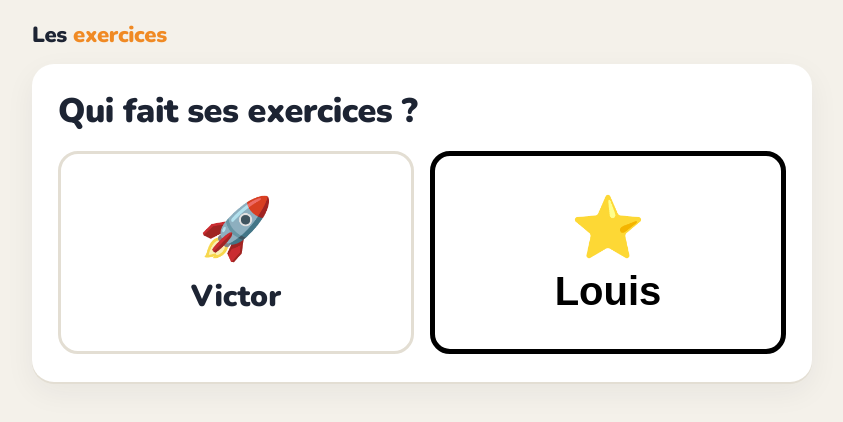
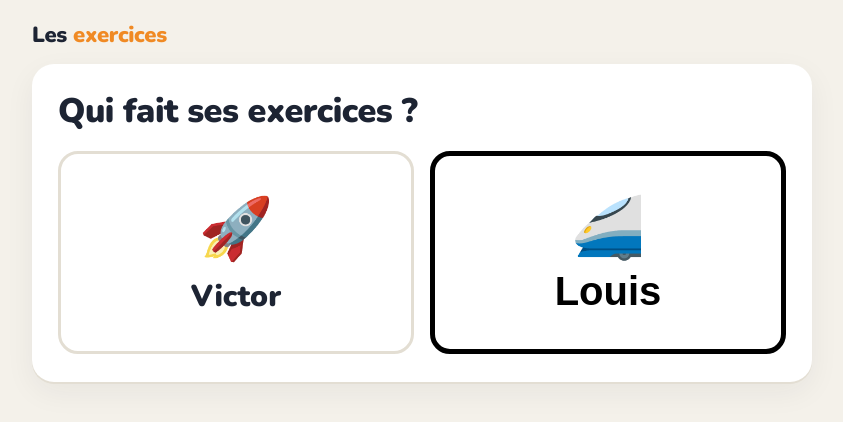
Before and after one commit to blatourdev/blatourdev.github.io, a plain HTML site: page exercices/index.html in a window 1280 px wide. Shown: the whole page, without its empty margins (218-1061 px from the left). Drawn offline with nearby package versions, Linux system fonts and the light colour scheme.

Commit message:
Louis : exercice Encadrer un nombre (M13), icône train
Co-Authored-By: Claude Opus 5.5 <noreply@anthropic.com>
Claude-Session: https://claude.ai/code/session_013fD4dkjYEdsaB4JzEmY7KC

```diff
--- a/exercices/index.html
+++ b/exercices/index.html
@@ -8,7 +8,7 @@
 <meta http-equiv="Pragma" content="no-cache">
 <meta http-equiv="Expires" content="0">
 <title>Les exercices de Victor &amp; Louis</title>
-<link rel="apple-touch-icon" id="touchIcon" href="icon-victor.png">
+<link rel="apple-touch-icon" id="touchIcon" href="icon-victor.png?v=2">
 <link rel="icon" id="favIcon" type="image/png" href="icon-victor.png">
 <meta name="apple-mobile-web-app-title" id="appTitle" content="Exercices">
 <link rel="preconnect" href="https://fonts.googleapis.com">
@@ -62,6 +62,10 @@
   .fbox{display:inline-flex;flex-direction:column;align-items:center;gap:6px}
   .fbox input{width:120px}
   .fbox .rule{width:140px;height:4px;background:var(--ink);border-radius:2px}
+  .enc{display:flex;align-items:center;gap:14px;flex-wrap:wrap;font-size:1.4em;font-weight:800}
+  .enc input{width:150px;text-align:center}
+  .enc input.bad{border-style:dashed;border-color:var(--red)}
+  body.louis .enc{gap:18px}
   .opts{display:grid;gap:12px;width:100%}
   .opt{font:inherit;font-size:var(--fs-opt);font-weight:700;text-align:left;background:var(--soft);border:var(--border) solid var(--line);border-radius:14px;padding:16px 18px;cursor:pointer;color:var(--ink);min-height:64px}
   .opt.sel{border-color:var(--blue);background:var(--blue-soft)}
@@ -241,6 +245,22 @@ const EXERCISES={
      ]}
   ],
   louis:[
+    {id:"encadrer-1", title:"Encadrer un nombre", date:"Mercredi 18 novembre 2026",
+     memo:[
+      "<strong>Entre 2 dizaines :</strong> je regarde la dizaine avant et la dizaine après.",
+      "<strong>Exemple :</strong> 630 &lt; 635 &lt; 640.",
+      "<strong>Entre 2 centaines :</strong> je regarde la centaine avant et la centaine après.",
+      "<strong>Exemple :</strong> 600 &lt; 635 &lt; 700."
+     ],
+     parts:["Entre 2 dizaines","Entre 2 centaines"],
+     questions:[
+      {part:"Entre 2 dizaines",type:"enc",n:247,step:10,prompt:"Encadre 247<br>entre 2 dizaines.",hint:"La dizaine avant 247 finit par 0 : 240.<br>La dizaine après : 250.",expl:"<b>240 &lt; 247 &lt; 250</b>"},
+      {part:"Entre 2 dizaines",type:"enc",n:583,step:10,prompt:"Encadre 583<br>entre 2 dizaines.",hint:"La dizaine avant 583 : 580.<br>La dizaine après : 590.",expl:"<b>580 &lt; 583 &lt; 590</b>"},
+      {part:"Entre 2 dizaines",type:"enc",n:718,step:10,prompt:"Encadre 718<br>entre 2 dizaines.",hint:"La dizaine avant 718 : 710.<br>La dizaine après : 720.",expl:"<b>710 &lt; 718 &lt; 720</b>"},
+      {part:"Entre 2 centaines",type:"enc",n:462,step:100,prompt:"Encadre 462<br>entre 2 centaines.",hint:"Une centaine finit par 00.<br>Avant 462 : 400. Après : 500.",expl:"<b>400 &lt; 462 &lt; 500</b>"},
+      {part:"Entre 2 centaines",type:"enc",n:815,step:100,prompt:"Encadre 815<br>entre 2 centaines.",hint:"Avant 815 : 800.<br>Après : 900.",expl:"<b>800 &lt; 815 &lt; 900</b>"},
+      {part:"Entre 2 centaines",type:"enc",n:139,step:100,prompt:"Encadre 139<br>entre 2 centaines.",hint:"Avant 139 : 100.<br>Après : 200.",expl:"<b>100 &lt; 139 &lt; 200</b>"}
+     ]},
     {id:"etre-avoir-1", title:"Être ou avoir ?", date:"Mercredi 18 novembre 2026",
      memo:[
       "<strong>Être :</strong> je suis, tu es, il est, nous sommes, vous êtes, ils sont.",
@@ -342,7 +362,7 @@ function multGrid(q){
   });
   return `<div class="mwrap"><div class="mult" style="grid-template-columns:repeat(${n+1},auto)">${h}</div></div>`;
 }
-const KIDS={victor:{name:"Victor",emoji:"🚀"},louis:{name:"Louis",emoji:"⭐"}};
+const KIDS={victor:{name:"Victor",emoji:"🚀"},louis:{name:"Louis",emoji:"🚄"}};
 
 /* ===================== Moteur ===================== */
 const app=document.getElementById("app"), hdr=document.getElementById("hdr"), barw=document.getElementById("barw");
@@ -355,7 +375,7 @@ const L=()=>kid==="louis";
 function route(){
   const h=(location.hash||"").replace("#","");
   kid=KIDS[h]?h:null; ex=null;
-  const ic=kid?"icon-"+kid+".png":"icon-victor.png";
+  const ic=(kid?"icon-"+kid+".png":"icon-victor.png")+"?v=2";
   document.getElementById("touchIcon").href=ic; document.getElementById("favIcon").href=ic;
   document.getElementById("appTitle").content=kid?"Exos "+KIDS[kid].name:"Exercices";
   document.title=kid?"Exos "+KIDS[kid].name:"Les exercices de Victor & Louis";
@@ -374,7 +394,7 @@ function home(){
   setHeader(false);
   app.innerHTML=`<div class="card pop"><h1>Qui fait ses exercices ?</h1>
     <div class="who"><button onclick="location.hash='victor'"><span aria-hidden="true">🚀</span>Victor</button>
-    <button class="lo" onclick="location.hash='louis'"><span aria-hidden="true">⭐</span>Louis</button></div></div>`;
+    <button class="lo" onclick="location.hash='louis'"><span aria-hidden="true">🚄</span>Louis</button></div></div>`;
 }
 function kidHome(){
   setHeader(false);
@@ -414,6 +434,7 @@ function next(){
   if(i>=Q.length) return finish();
   const q=Q[i]; let ans="";
   if(q.type==="frac") ans=`<div class="fbox"><input id="n" inputmode="numeric" aria-label="numérateur, le nombre du haut" autocomplete="off"><div class="rule" aria-hidden="true"></div><input id="d" inputmode="numeric" aria-label="dénominateur, le nombre du bas" autocomplete="off"></div>`;
+  else if(q.type==="enc") ans=`<div class="enc"><input id="lo" inputmode="numeric" maxlength="4" autocomplete="off" aria-label="le nombre avant, plus petit que ${q.n}"><span aria-hidden="true">&lt;</span><b>${q.n}</b><span aria-hidden="true">&lt;</span><input id="hi" inputmode="numeric" maxlength="4" autocomplete="off" aria-label="le nombre après, plus grand que ${q.n}"></div>`;
   else if(q.type==="txt") ans=`<input id="v" autocapitalize="off" autocorrect="off" spellcheck="false" aria-label="ta réponse" autocomplete="off" style="width:min(100%,360px)">`;
   else if(q.type==="num") ans=`<input id="v" inputmode="decimal" aria-label="ta réponse" autocomplete="off">${q.unit?`<span>${q.unit}</span>`:""}`;
   else if(q.type==="mult"){ q.prompt=`Calcule : ${sp(q.a)} × ${q.b}<br>Commence par la droite.`+(String(q.b).length>1?"<br>Puis additionne les lignes.":""); ans=multGrid(q); }
@@ -439,6 +460,9 @@ function check(){
   const q=ex.questions[i]; let good=false, empty=false;
   if(q.type==="frac"){const n=num(document.getElementById("n").value), d=num(document.getElementById("d").value);
     if(n===null||d===null) empty=true; else good=d!==0&&eq(n/d,q.val);}
+  else if(q.type==="enc"){const a=num(document.getElementById("lo").value), b=num(document.getElementById("hi").value);
+    if(a===null||b===null) empty=true; else { const st=q.step, lo=Math.floor(q.n/st)*st; good=a===lo&&b===lo+st;
+      document.getElementById("lo").classList.toggle("bad",a!==lo); document.getElementById("hi").classList.toggle("bad",b!==lo+st);} }
   else if(q.type==="txt"){const v=norm(document.getElementById("v").value); if(v==="") empty=true; else good=q.ans.some(a=>norm(a)===v);}
   else if(q.type==="num"){const v=num(document.getElementById("v").value); if(v===null) empty=true; else good=eq(v,q.val);}
   else if(q.type==="mult"){const R=String(q.a*q.b), cells=[...document.querySelectorAll("#card .res")];
@@ -496,7 +520,7 @@ route();
 
 /* Mise à jour automatique (raccourci écran d'accueil iPad) :
    changer VERSION à chaque modification de la page. */
-const VERSION="2026-11-18b";
+const VERSION="2026-11-18c";
 function checkUpdate(){
   if(ex) return; // ne pas interrompre un exercice en cours
   fetch(location.pathname+"?nocache="+Date.now(),{cache:"no-store"}).then(r=>r.text()).then(t=>{
```
Also changed, not shown: exercices/icon-louis.png.
